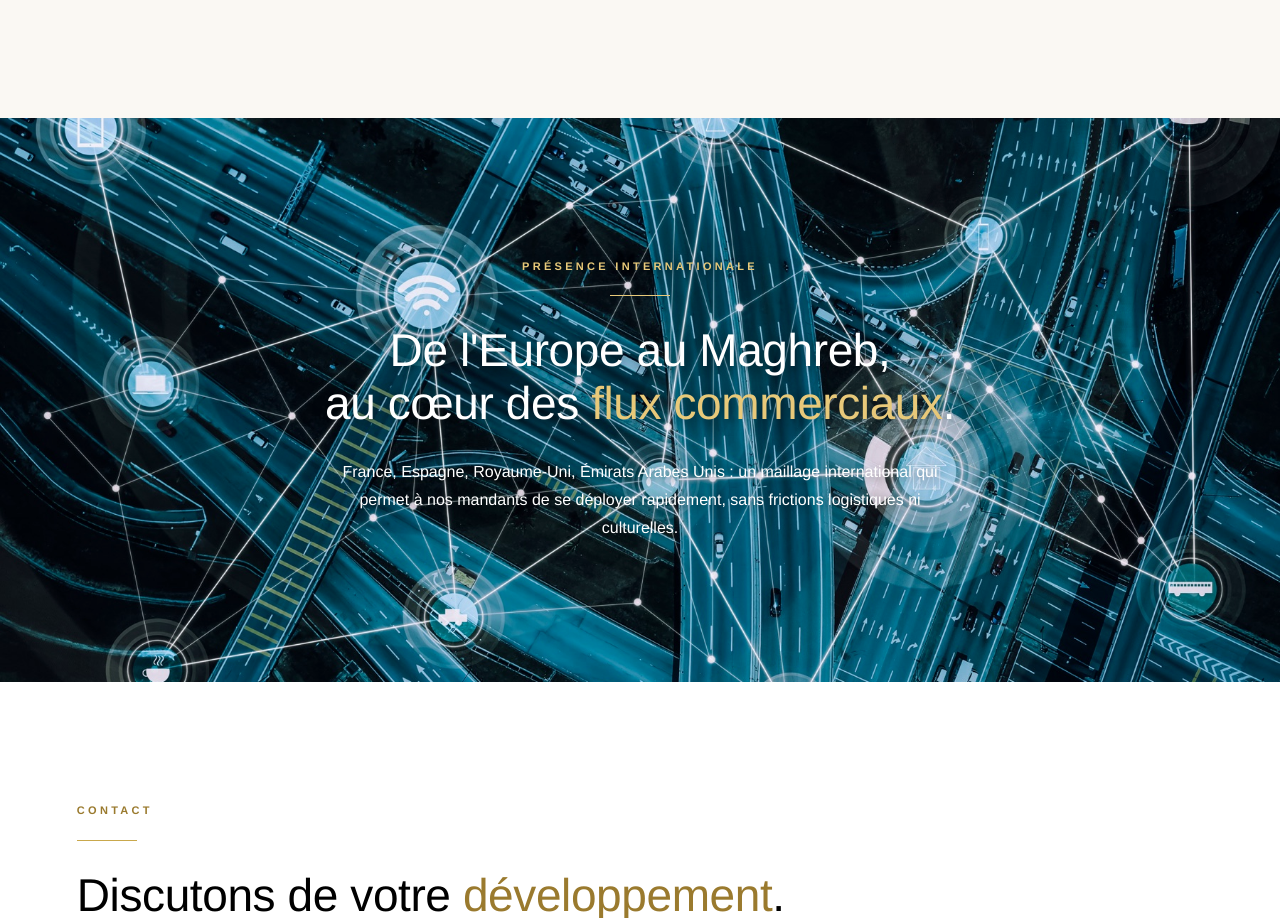
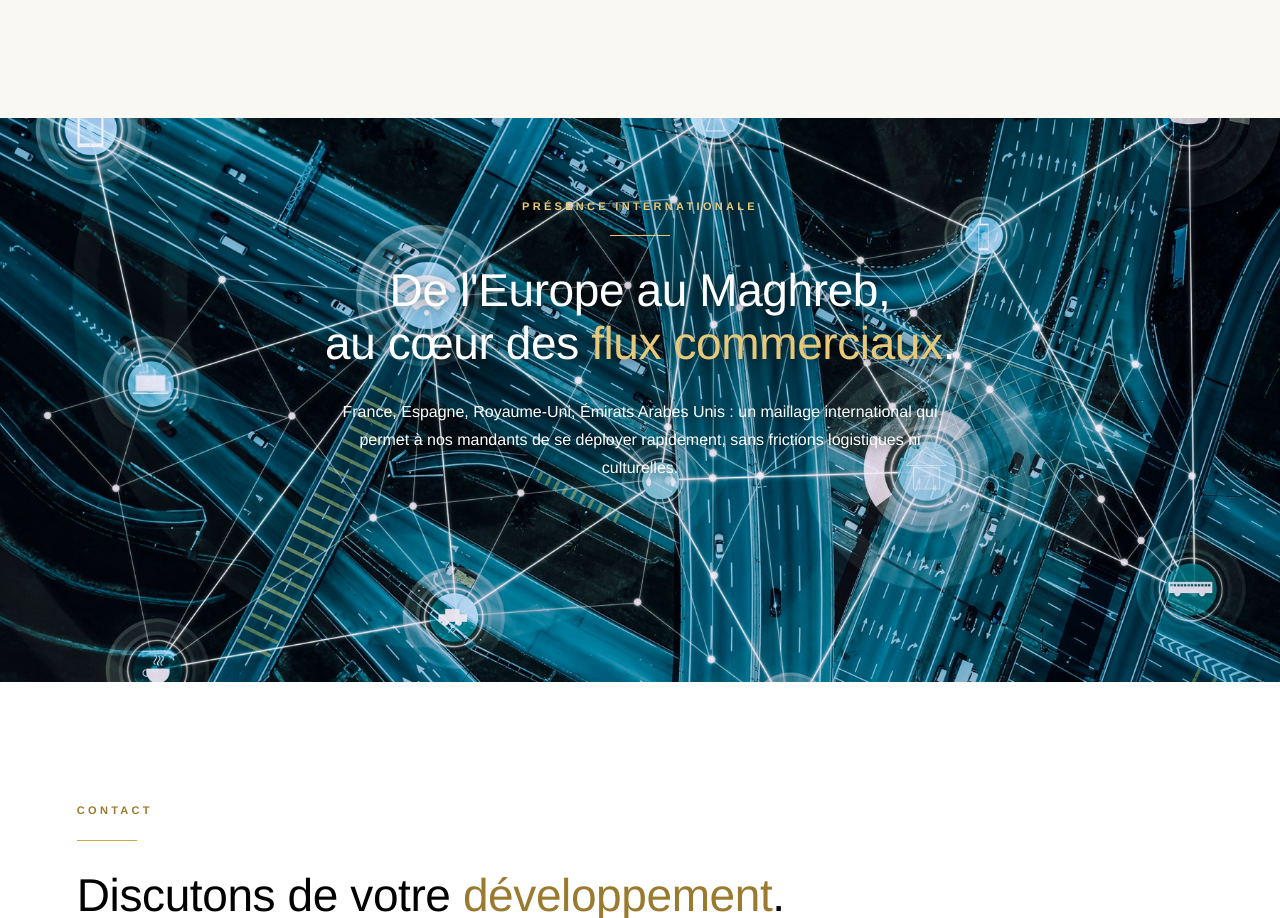
Before and after one commit to enzoprat/W888, a plain HTML site: page index.html in a window 1280 px wide. Shown: the part 4059-4977 px from the top of the page. Drawn offline with Linux system fonts and the light colour scheme.

Commit message:
Marches: remonte le texte pour eviter le point de lumiere sur le N
padding-top reduit de 140 a 80, padding-bottom augmente de 140 a 200,
afin que 'PRESENCE INTERNATIONALE' ne soit plus aligne avec le halo
lumineux de l'image de fond.

Co-Authored-By: Claude Opus 4.6 <noreply@anthropic.com>

```diff
--- a/index.html
+++ b/index.html
@@ -243,7 +243,7 @@
   }
   .s-reach .inner{
     position:relative;z-index:1;
-    padding:140px 6vw;
+    padding:80px 6vw 200px;
     max-width:1240px;margin:0 auto;
     text-align:center;
   }
```
